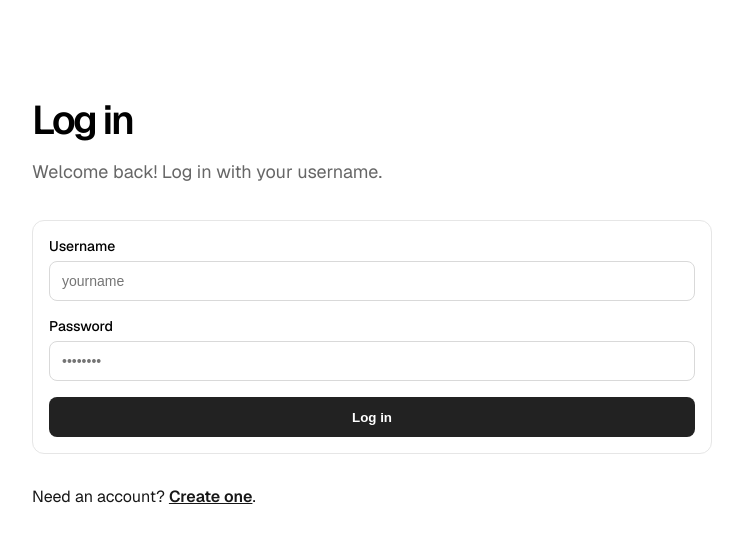
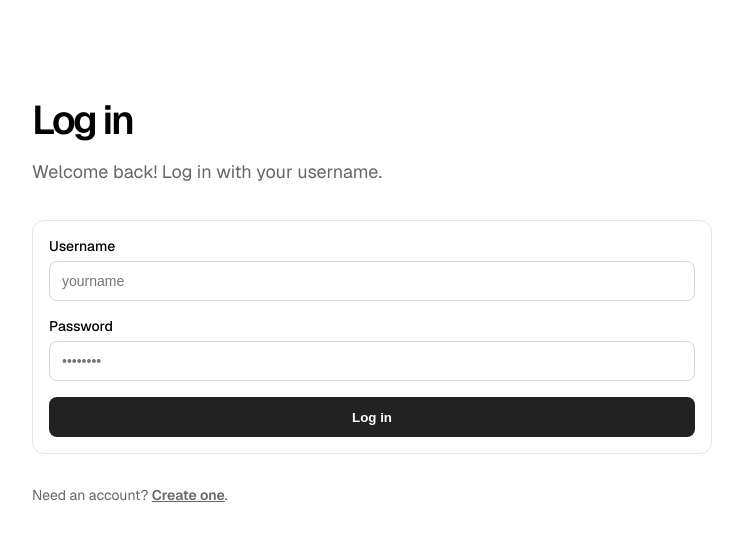
Before and after one commit to nesteajeff/habit-tracker, a Next.js app in the folder web/: page /login in a window 1280 px wide. Shown: the top 542 px of the page, without its empty margins (268-1011 px from the left). Built offline with nearby package versions, Linux system fonts and the light colour scheme.

Commit message:
css styling

```diff
--- a/web/src/app/page.module.css
+++ b/web/src/app/page.module.css
@@ -134,6 +134,11 @@
 .error {
   font-size: 16px;
   color: #b00020;
+}
+
+.helperText {
+  font-size: 14px;
+  color: var(--text-secondary);
 }
 
 .link {
```
